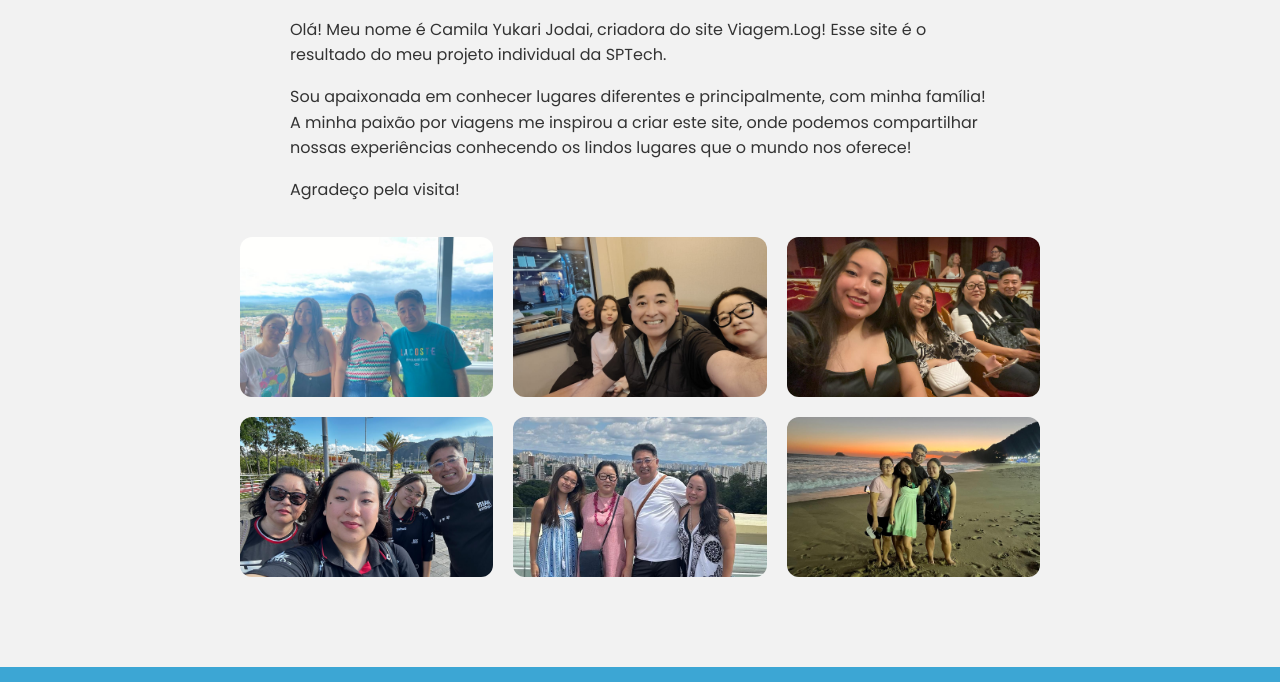
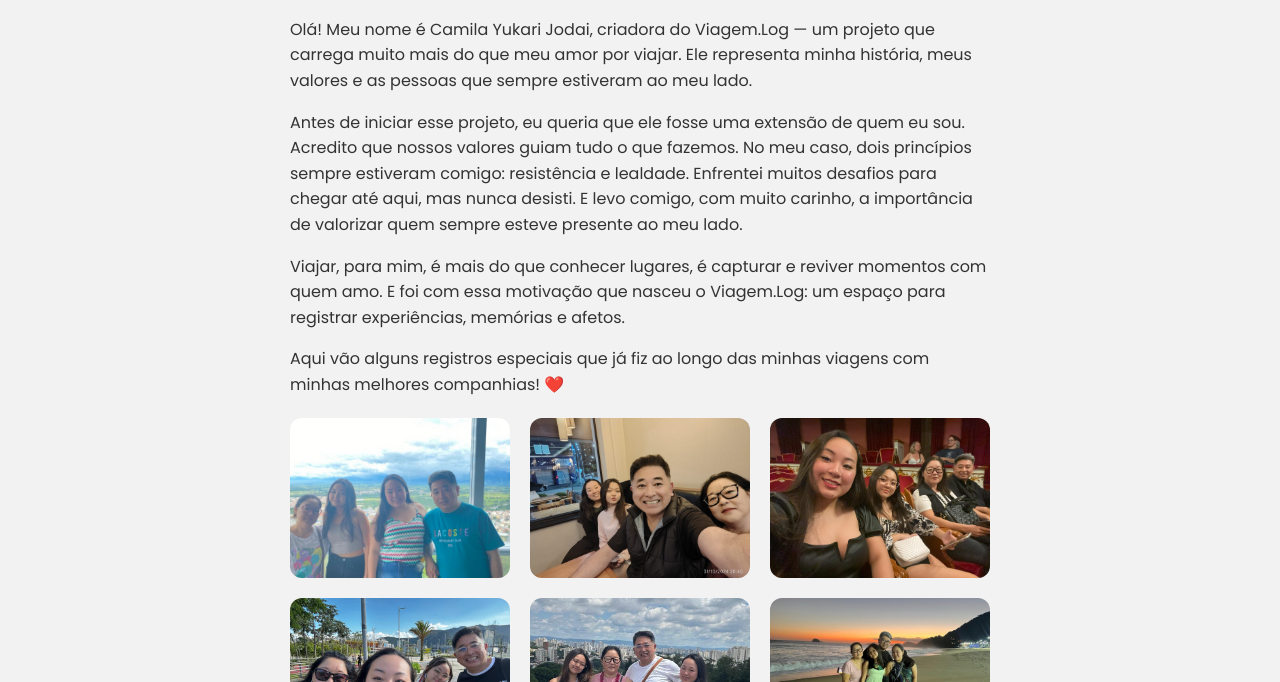
Before and after one commit to CamilaYukariJodai/MemoriaDeViagem, a website: page Desenvolvimento/Site/public/sobre.html in a window 1280 px wide. Shown: the part 618-1300 px from the top of the page. Drawn offline with Linux system fonts and the light colour scheme.

Commit message:
Alterando texto da página Sobre

```diff
--- a/Desenvolvimento/Site/public/sobre.html
+++ b/Desenvolvimento/Site/public/sobre.html
@@ -37,13 +37,23 @@
                 </div>
                 <div class="texto-sobre">
                     <p id="titulo">Bem-vindo à <span>Viagem.Log</span>!</p>
-                    <p>Olá! Meu nome é Camila Yukari Jodai, criadora do site Viagem.Log! Esse site é o resultado do meu
-                        projeto individual da SPTech.</p>
-                    <p>Sou apaixonada em conhecer lugares diferentes e principalmente, com minha família! A minha paixão
-                        por viagens me inspirou a criar este site, onde podemos compartilhar nossas experiências
-                        conhecendo os lindos lugares que o mundo nos oferece!</p>
-                    <p>Agradeço pela visita!</p>
-                </div>
+                    <p>Olá! Meu nome é Camila Yukari Jodai, criadora do Viagem.Log — um projeto que carrega muito mais
+                        do que meu amor por viajar. Ele representa minha história, meus valores e as pessoas que sempre
+                        estiveram ao meu lado.</p>
+
+                    <p>Antes de iniciar esse projeto, eu queria que ele fosse uma extensão de quem eu sou. Acredito que
+                        nossos valores guiam tudo o que fazemos. No meu caso, dois princípios sempre estiveram comigo:
+                        resistência e lealdade. Enfrentei muitos desafios para chegar até aqui, mas nunca desisti. E
+                        levo comigo, com muito carinho, a importância de valorizar quem
+                        sempre esteve presente ao meu lado.</p>
+
+                    <p>Viajar, para mim, é mais do que conhecer lugares, é capturar e reviver momentos com quem amo. E
+                        foi com essa motivação que nasceu o Viagem.Log: um espaço para registrar experiências,
+                        memórias e afetos.</p>
+                    <p>
+                        Aqui vão alguns registros especiais que já fiz ao longo das minhas viagens com minhas melhores
+                        companhias! ❤️
+                    </p>
                     <div id="imgsSobre">
                         <img src="./img/familia1.jpeg">
                         <img src="./img/familia2.jpeg">
@@ -51,6 +61,8 @@
                         <img src="./img/familia4.jpeg">
                         <img src="./img/familia5.jpeg">
                         <img src="./img/familia6.jpeg">
+                    </div>
+                    <p>Agradeço pela visita!</p>
                 </div>
             </div>
         </section>
```
Lines whose indentation alone changed are shown as unchanged.
